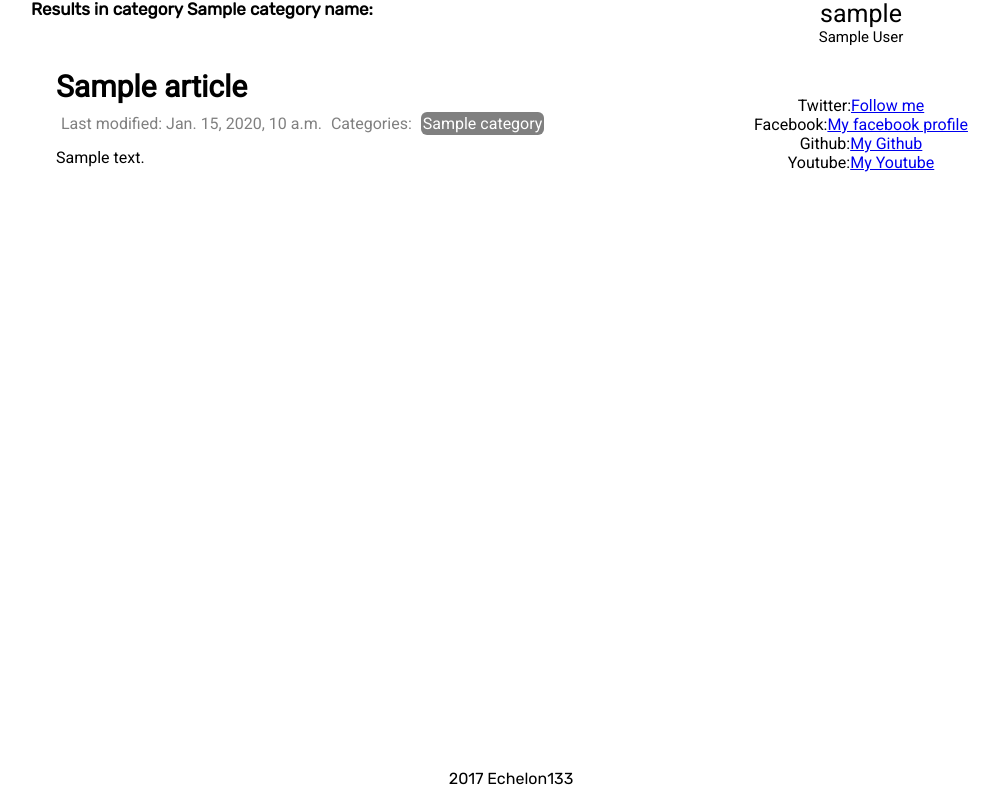
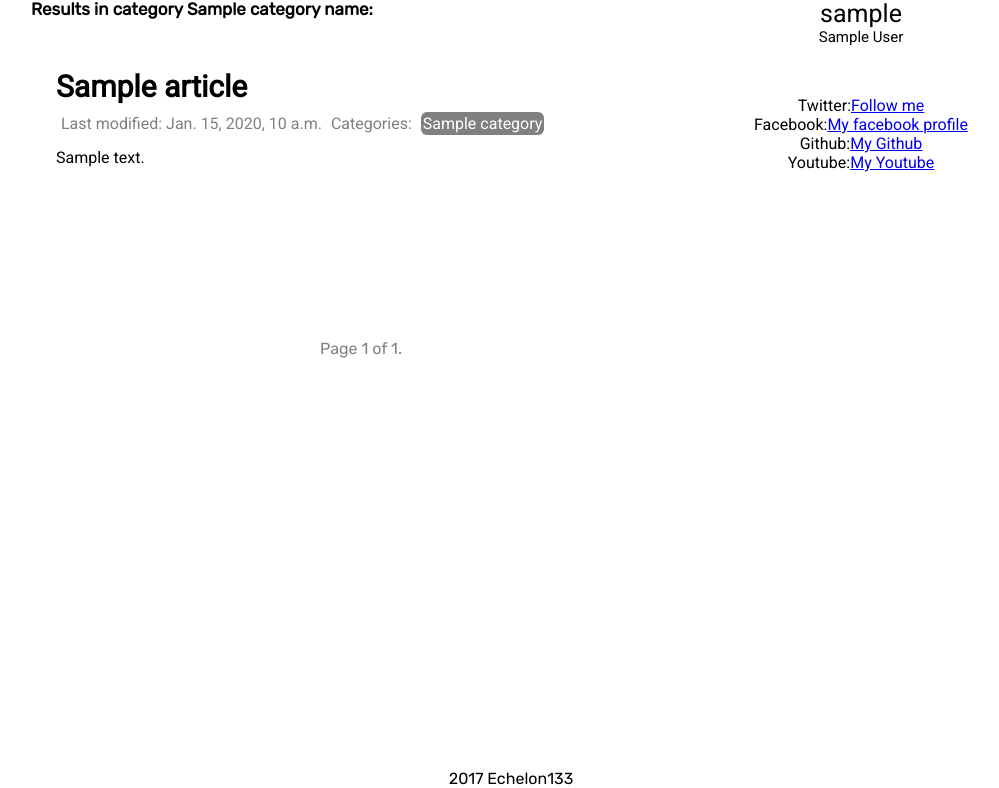
Before and after one commit to Echelon133/Django_blog, a Django app: template blog_app/templates/blog_app/category.html in a window 1280 px wide. Shown: the part 233-1021 px from the top of the page, without its empty margins (129-1128 px from the left). Run offline with Django 3.2, Linux system fonts and the light colour scheme; the template is opened without the code that fills it: most values are stand-ins (such as "Sample title", 1, 10 or a date in 2020).

Commit message:
Included pagination snippet and added styles to it

```diff
--- a/blog_app/static/blog_app/style.css
+++ b/blog_app/static/blog_app/style.css
@@ -191,8 +191,34 @@
     font-size:25px;
 }
 
+.pagination {
+    width:200px;
+    margin:0 auto;
+    margin-bottom:50px;
+    text-align:center;
+    font-family: 'Rubik', sans-serif;
+}
+
+.pagination a {
+    text-decoration: none;
+    color:black;
+}
+
+.pagination a:hover {
+    text-decoration: underline;
+}
+
+.pagination a:visited {
+    color:black;
+}
+
+.current {
+    color:grey;
+}
+
 footer {
     margin-top:50px;
     text-align:center;
     font-family: 'Rubik', sans-serif;
+    clear:both;
 }
--- a/blog_app/templates/blog_app/by_date.html
+++ b/blog_app/templates/blog_app/by_date.html
@@ -40,7 +40,7 @@ Searching by date
                 {% empty %}
                     <h2 class="results">No results when searching by specified date.</h2>
                 {% endfor %}
-
+                {% include "blog_app/includes/pagination.html" %}
 
             </section>
             {% include "blog_app/includes/right_section.html" %}
--- a/blog_app/templates/blog_app/category.html
+++ b/blog_app/templates/blog_app/category.html
@@ -41,7 +41,8 @@ Searching by category
                     <h2 class="results">No articles in this category or category doesn't exist.</h2>
                 {% endfor %}
 
+                {% include "blog_app/includes/pagination.html" %}
 
-            </section>
-            {% include "blog_app/includes/right_section.html" %}
+</section>
+               {% include "blog_app/includes/right_section.html" %}
 {% endblock %}
--- a/blog_app/templates/blog_app/homepage.html
+++ b/blog_app/templates/blog_app/homepage.html
@@ -39,7 +39,7 @@
                 {% empty %}
                     <p>No articles available</p>
                 {% endfor %}
-
+            {% include "blog_app/includes/pagination.html" %}
 
             </section>
             {% include "blog_app/includes/right_section.html" %}
```
